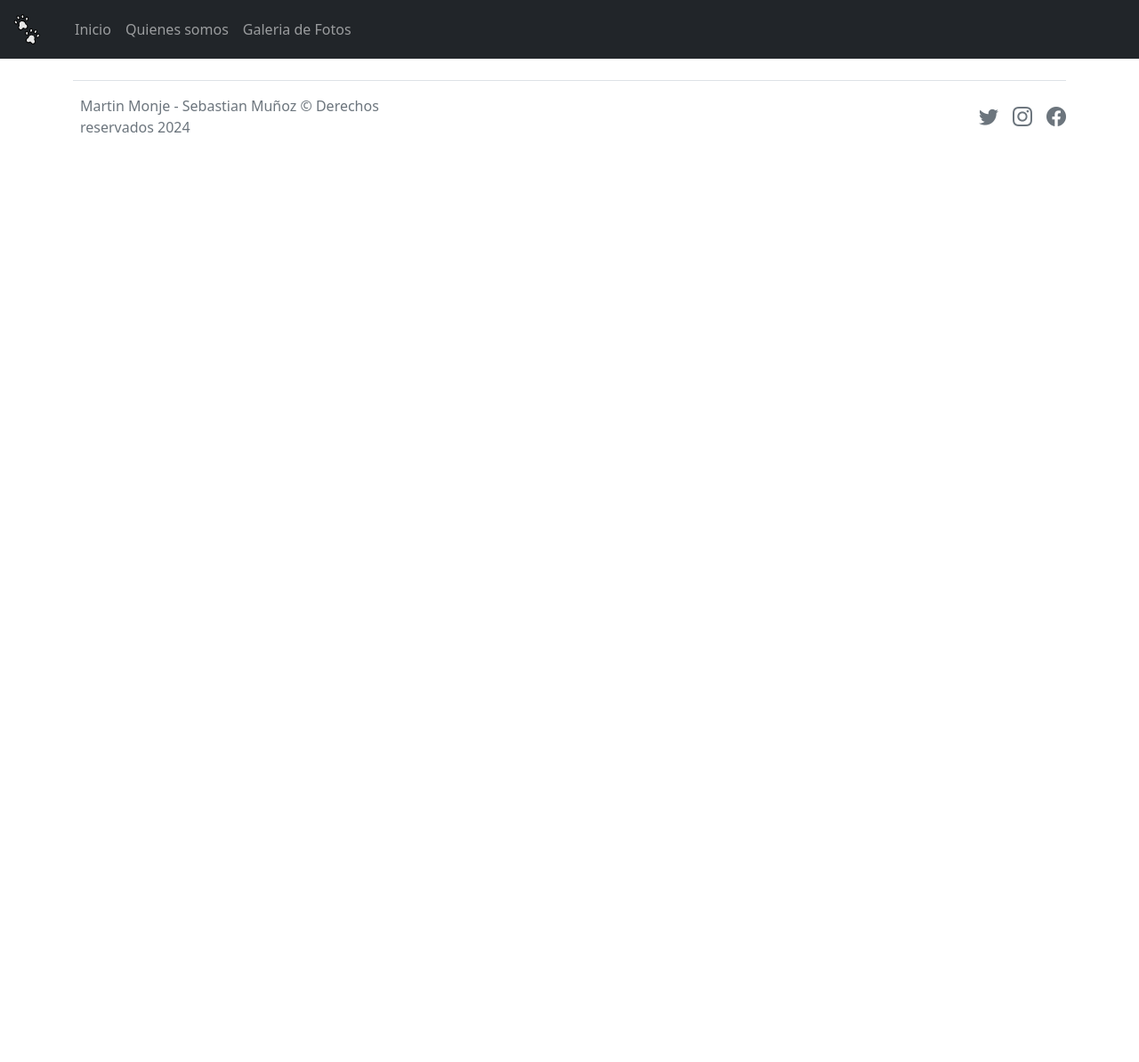
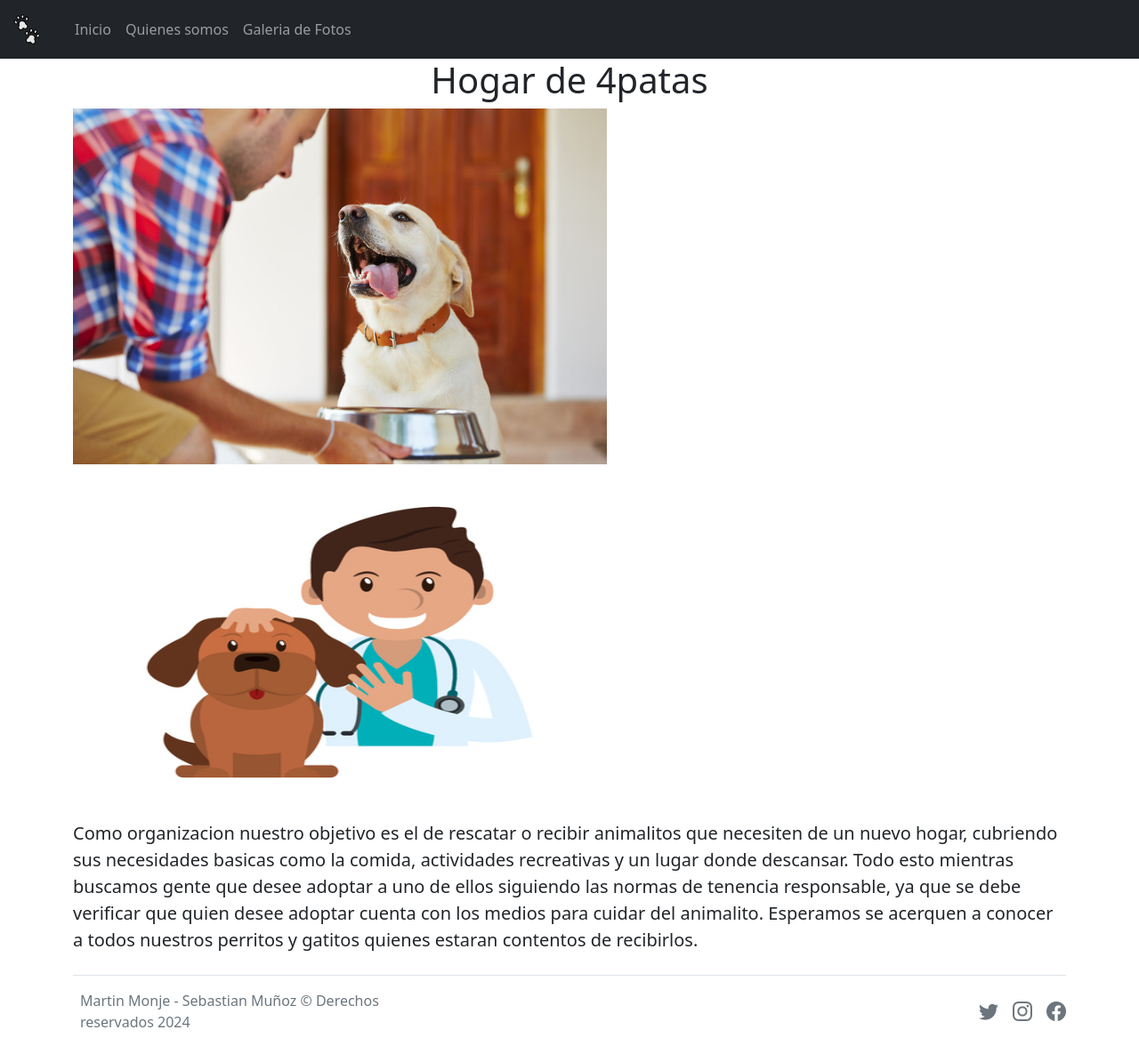
Before and after one commit to MartinMonje00/Experiencia1_MonjeMunoz_002D, a plain HTML site: page info.html in a window 1280 px wide. Shown: the whole page at 89% size. Before the commit the page ends 800 px from the top, so only its background shows below. Drawn offline with nearby package versions, Linux system fonts and the light colour scheme.

Commit message:
info
avance pagina info

```diff
--- a/info.html
+++ b/info.html
@@ -36,6 +36,23 @@
     </nav>
 
     <!--Informacion aqui-->
+    <div class="container">
+        <h1><center>Hogar de 4patas</center></h1>
+    </div>
+
+    <div class="container">
+        <img src="imagenes/img1gal.jpeg " width="600" height="400">
+        <img src="imagenes/img2gal.jpg " width="600" height="400">
+    </div>
+
+    <div class="container">
+        <p class="lead mb-4 parrafo">
+            Como organizacion nuestro objetivo es el de rescatar o recibir animalitos que necesiten de un nuevo hogar, cubriendo sus necesidades basicas como la comida,
+            actividades recreativas y un lugar donde descansar. Todo esto mientras buscamos gente que desee adoptar a uno de ellos siguiendo las normas de tenencia responsable, ya que
+            se debe verificar que quien desee adoptar cuenta con los medios para cuidar del animalito.
+            Esperamos se acerquen a conocer a todos nuestros perritos y gatitos quienes estaran contentos de recibirlos.
+        </p>
+    </div>
 
     <div class="container">
         <footer class="d-flex flex-wrap justify-content-between align-items-center py-3 my-4 border-top">
```
Also changed, not shown: imagenes/img1gal.jpeg (added), imagenes/img2gal.jpg (added).
